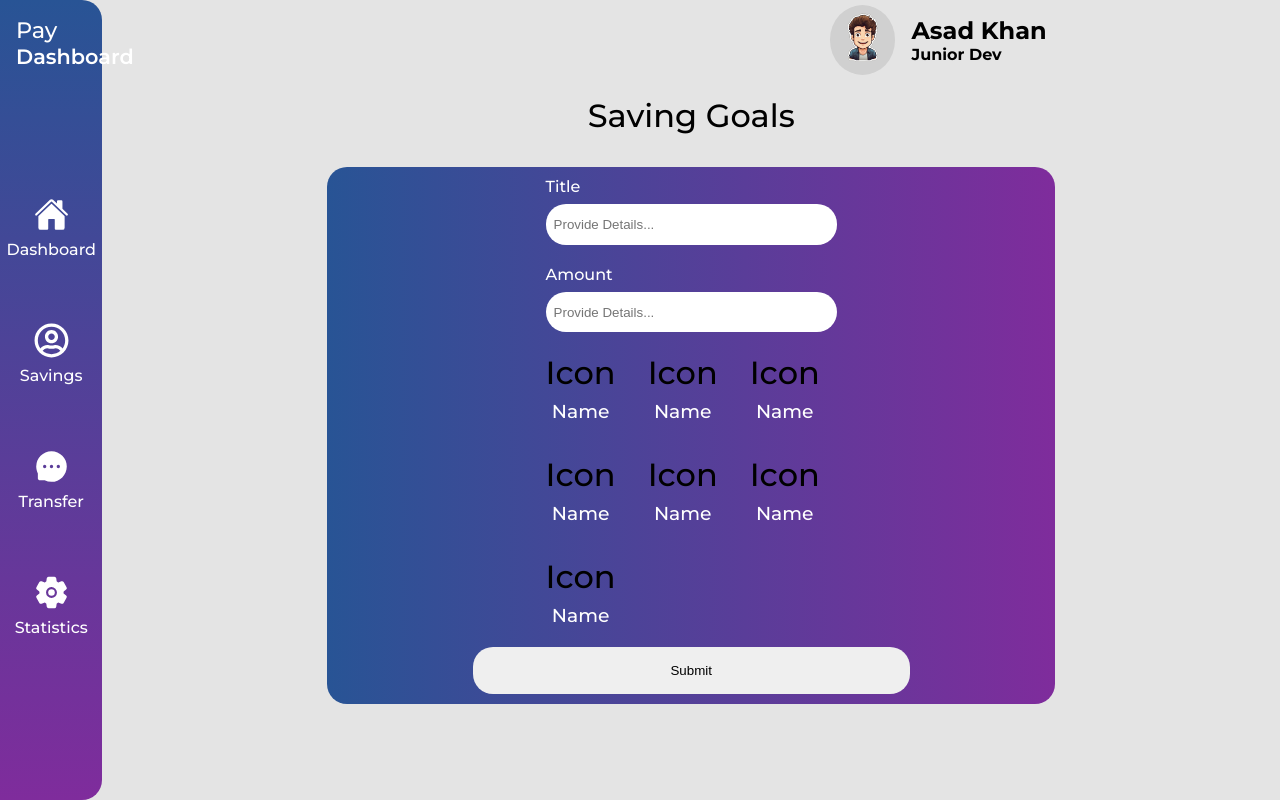
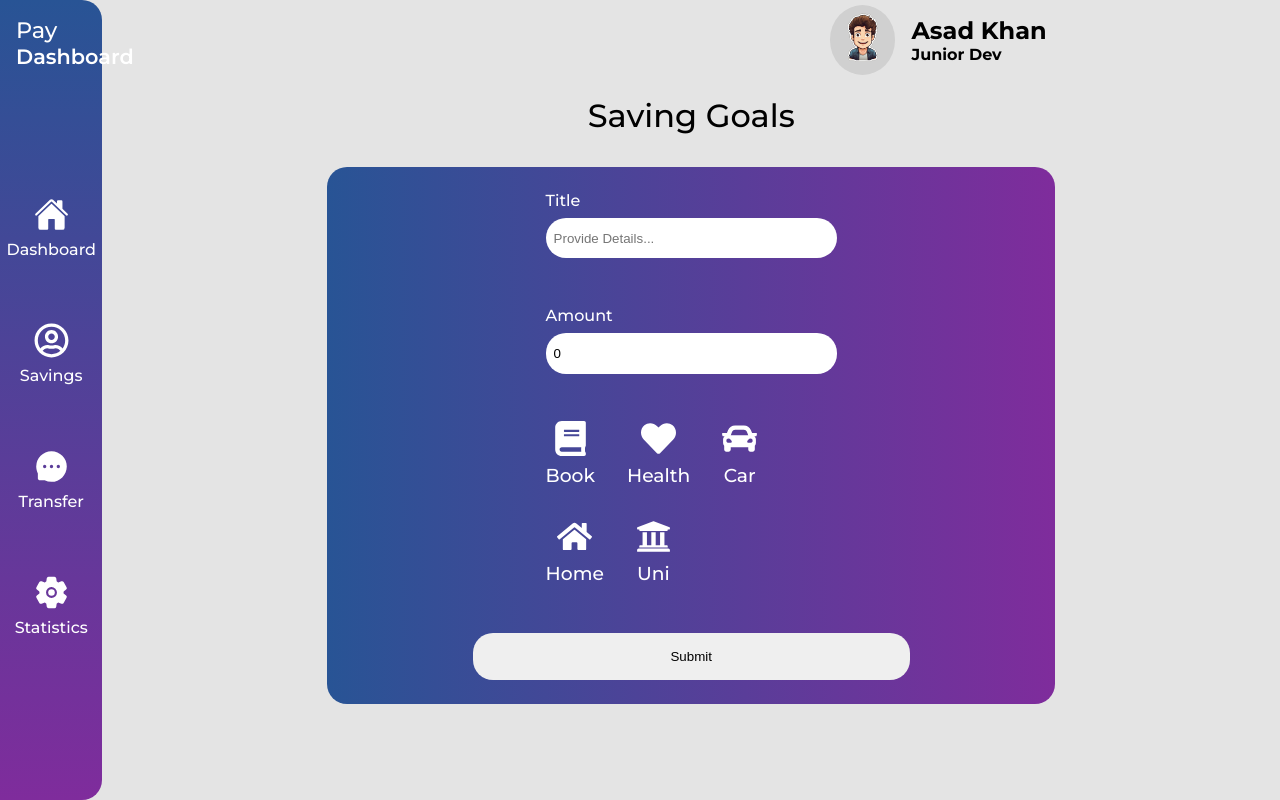
Before and after one commit to akdog/expense-wise, a React (Vite) app: page /saving in a window 1280 px wide. Built offline with nearby package versions, Linux system fonts and the light colour scheme.

Commit message:
Added Redux Logic to Transfer and Budget

```diff
--- a/src/desktop/components/SavingForm.tsx
+++ b/src/desktop/components/SavingForm.tsx
@@ -1,47 +1,92 @@
+import { useState } from "react";
 import styled from "styled-components";
 
+//Import Redux
+import { useDispatch } from "react-redux";
+import { handleSavingGoals } from "../../state/savingGoals/savingSlice";
+
+//Import Icons
+import { FaUniversity, FaCar, FaHome, FaHeart, FaBook } from "react-icons/fa";
+
+//Import Components
+import SavingIcons from "./SavingIcons";
+
 const SavingForm = () => {
+  const [name, setName] = useState("");
+  const [amount, setAmount] = useState(0);
+  const [emoji, setEmoji] = useState("");
+
+  const dispatch = useDispatch();
+
+  const handleSavings = (e: React.FormEvent) => {
+    e.preventDefault();
+    dispatch(handleSavingGoals({ name, amount, emoji }));
+
+    setName("");
+    setAmount(0);
+  };
+
+  const handleName = (e: React.ChangeEvent<HTMLInputElement>) => {
+    setName(e.target.value);
+  };
+
+  const handleAmount = (e: React.ChangeEvent<HTMLInputElement>) => {
+    setAmount(Number(e.target.value));
+  };
+
   return (
-    <Main>
+    <Main onSubmit={handleSavings}>
       <h1>Saving Goals</h1>
       <form className="saving-form">
         <div className="saving-title inputs-container">
-          <label> Title</label>
-          <input type="text" placeholder="Provide Details..." />
+          <label>Title</label>
+          <input
+            type="text"
+            placeholder="Provide Details..."
+            value={name}
+            onChange={handleName}
+          />
         </div>
         <div className="saving-amount inputs-container">
           <label>Amount</label>
-          <input type="text" placeholder="Provide Details..." />
+          <input
+            type="text"
+            placeholder="Provide Details..."
+            value={amount}
+            onChange={handleAmount}
+          />
         </div>
         <div className="saving-icon ">
-          <div className="icon-container">
-            <h1>Icon</h1>
-            <h3>Name</h3>
-          </div>
-          <div className="icon-container">
-            <h1>Icon</h1>
-            <h3>Name</h3>
-          </div>
-          <div className="icon-container">
-            <h1>Icon</h1>
-            <h3>Name</h3>
-          </div>
-          <div className="icon-container">
-            <h1>Icon</h1>
-            <h3>Name</h3>
-          </div>
-          <div className="icon-container">
-            <h1>Icon</h1>
-            <h3>Name</h3>
-          </div>
-          <div className="icon-container">
-            <h1>Icon</h1>
-            <h3>Name</h3>
-          </div>
-          <div className="icon-container">
-            <h1>Icon</h1>
-            <h3>Name</h3>
-          </div>
+          <SavingIcons
+            icon={<FaBook size="35" color="white" />}
+            name="Book"
+            setEmoji={setEmoji}
+            iconName="FaBook"
+          />
+          <SavingIcons
+            icon={<FaHeart size="35" color="white" />}
+            name="Health"
+            setEmoji={setEmoji}
+            iconName="FaHeart"
+          />
+          <SavingIcons
+            icon={<FaCar size="35" color="white" />}
+            name="Car"
+            setEmoji={setEmoji}
+            iconName="FaCar"
+          />
+          <SavingIcons
+            icon={<FaHome size="35" color="white" />}
+            name="Home"
+            setEmoji={setEmoji}
+            iconName="FaHome"
+          />
+          <SavingIcons
+            icon={<FaUniversity size="35" color="white" />}
+            name="Uni"
+            setEmoji={setEmoji}
+            iconName="FaUniversity"
+          />
         </div>
         <button>Submit</button>
       </form>
@@ -123,6 +168,8 @@ const Main = styled.div`
         flex-direction: column;
         gap: 0.5rem;
 
+        cursor: pointer;
+
         h3 {
           color: white;
           font-weight: 500;
--- a/src/desktop/components/SavingGoals.tsx
+++ b/src/desktop/components/SavingGoals.tsx
@@ -1,9 +1,31 @@
+import styled from "styled-components";
+
+//Import Icons
+import { FaUniversity, FaCar, FaHome, FaHeart, FaBook } from "react-icons/fa";
+
+//Import Redux
 import { useSelector } from "react-redux";
-import styled from "styled-components";
 import { RootState } from "../../state/store";
 
 const SavingGoals = () => {
-  const stateIncome = useSelector((state: RootState) => state.income);
+  const stateGoal = useSelector((state: RootState) => state.savings.goals);
+
+  const getIconBasedOnType = (categories: string) => {
+    switch (categories.toLowerCase()) {
+      case "fauniversity":
+        return <FaUniversity size="35" />;
+      case "facar":
+        return <FaCar size="35" />;
+      case "fahome":
+        return <FaHome size="35" />;
+      case "faheart":
+        return <FaHeart size="35" />;
+      case "fabook":
+        return <FaBook size="35" />;
+      default:
+        return <FaHome size="35" />;
+    }
+  };
 
   return (
     <Main>
@@ -11,9 +33,13 @@ const SavingGoals = () => {
         <h2>Saving Goals</h2>
       </div>
       <div className="payment-main">
-        <h2>PayPal</h2>
-        <h3>Consulting Fees</h3>
-        <h4>${stateIncome.income}</h4>
+        {stateGoal.map((item) => (
+          <div className="saving-main">
+            <h1>{getIconBasedOnType(item.emoji)}</h1>
+            <h2>{item.name}</h2>
+            <h4>${item.amount}</h4>
+          </div>
+        ))}
       </div>
     </Main>
   );
@@ -44,13 +70,27 @@ const Main = styled.div`
     height: 100%;
 
     display: flex;
-    justify-content: space-around;
-    align-items: flex-start;
+    justify-content: flex-start;
+    align-items: center;
+    flex-direction: column;
     gap: 1rem;
 
     padding: 1rem;
 
     border-radius: 20px;
+
+    .saving-main {
+      display: flex;
+      justify-content: space-between;
+      align-items: flex-start;
+
+      width: 100%;
+
+      h1 {
+        svg {
+          color: white;
+        }
+      }
 
       h2 {
         color: white;
@@ -68,6 +108,7 @@ const Main = styled.div`
         font-size: 1.2rem;
       }
     }
+  }
 `;
 
 export default SavingGoals;
--- /dev/null
+++ b/src/desktop/components/SavingIcons.tsx
@@ -0,0 +1,21 @@
+type Props = {
+  icon: React.ReactNode;
+  name: string;
+  setEmoji: React.Dispatch<React.SetStateAction<string>>;
+  iconName: string;
+};
+
+const SavingIcons = ({ icon, name, setEmoji, iconName }: Props) => {
+  const handleIcon = (iconName: string) => {
+    setEmoji(iconName);
+  };
+
+  return (
+    <div className="icon-container" onClick={() => handleIcon(iconName)}>
+      {icon}
+      <h3>{name}</h3>
+    </div>
+  );
+};
+
+export default SavingIcons;
--- a/src/desktop/components/SingleTransaction.tsx
+++ b/src/desktop/components/SingleTransaction.tsx
@@ -1,12 +1,38 @@
 import styled from "styled-components";
 
-const SingleTransaction = () => {
+//Import Icons
+import { FaUniversity, FaCar, FaHome, FaHeart, FaBook } from "react-icons/fa";
+
+type Props = {
+  info: string;
+  note: string;
+  amount: number;
+};
+
+const SingleTransaction = ({ info, note, amount }: Props) => {
+  const getIconBasedOnType = (categories: string) => {
+    switch (categories.toLowerCase()) {
+      case "fauniversity":
+        return <FaUniversity size="35" />;
+      case "facar":
+        return <FaCar size="35" />;
+      case "fahome":
+        return <FaHome size="35" />;
+      case "faheart":
+        return <FaHeart size="35" />;
+      case "fabook":
+        return <FaBook size="35" />;
+      default:
+        return <FaHome size="35" />;
+    }
+  };
+
   return (
     <Main>
-      <h1>Icon</h1>
-      <h3>Shopping</h3>
-      <h4>05 March 2021 10:00</h4>
-      <h3>$300</h3>
+      <h1>{getIconBasedOnType(note)}</h1>
+      <h3>{info}</h3>
+      <h4>{note}</h4>
+      <h3>${amount}</h3>
     </Main>
   );
 };
--- a/src/desktop/components/Transactions.tsx
+++ b/src/desktop/components/Transactions.tsx
@@ -1,17 +1,33 @@
 import styled from "styled-components";
 import SingleTransaction from "./SingleTransaction";
 
+//Import Redux
+import { useSelector } from "react-redux";
+import { RootState } from "../../state/store";
+
 const Transactions = () => {
+  const stateTransaction = useSelector(
+    (state: RootState) => state.transaction.transaction
+  );
+
+  console.log(stateTransaction);
+
   return (
     <Main>
       <div className="transactions-header">
         <h1>Transaction</h1>
       </div>
-      <SingleTransaction />
-      <hr />
-      <SingleTransaction />
-      <hr />
-      <SingleTransaction />
+      {stateTransaction.map((item) => (
+        <>
+          <SingleTransaction
+            info={item.info}
+            note={item.note}
+            amount={item.amount}
+            key={item.amount}
+          />
+          <hr />
+        </>
+      ))}
     </Main>
   );
 };
--- a/src/desktop/components/TransferForm.tsx
+++ b/src/desktop/components/TransferForm.tsx
@@ -1,21 +1,62 @@
+import { useState } from "react";
 import styled from "styled-components";
 
+//Import Redux
+import { useDispatch } from "react-redux";
+import { handleTransaction } from "../../state/transaction/transactionSlice";
+
 const TransferForm = () => {
+  const [info, setInfo] = useState("");
+  const [note, setNote] = useState("");
+  const [amount, setAmount] = useState(0);
+
+  const dispatch = useDispatch();
+
+  const handleTransactionSubmit = (e: React.FormEvent) => {
+    e.preventDefault();
+
+    dispatch(handleTransaction({ info, note, amount }));
+
+    setInfo("");
+    setNote("");
+    setAmount(0);
+  };
+
+  const handleInfo = (e: React.ChangeEvent<HTMLInputElement>) => {
+    setInfo(e.target.value);
+  };
+
+  const handleAmount = (e: React.ChangeEvent<HTMLInputElement>) => {
+    setAmount(Number(e.target.value));
+  };
+
+  const handleNote = (e: React.ChangeEvent<HTMLSelectElement>) => {
+    setNote(e.target.value);
+  };
+
   return (
-    <Main>
+    <Main onSubmit={handleTransactionSubmit}>
       <div className="pay-to-transfer">
         <label>Pay To</label>
-        <input type="text" placeholder="Provide Details...." />
+        <input
+          type="text"
+          placeholder="Provide Details...."
+          value={info}
+          onChange={handleInfo}
+        />
         <p>Please enter the wallet ID or destination email</p>
       </div>
       <div className="transfer-details">
         <div className="transfer-amount">
           <label>Amount</label>
-          <input type="text" />
+          <input type="text" value={amount} onChange={handleAmount} />
         </div>
         <div className="transfer-reason">
           <label>Reason</label>
-          <input type="text" />
+          <select value={note} onChange={handleNote}>
+            <option value="FaHome">Home</option>
+            <option value="FaBook">Books</option>
+          </select>
         </div>
       </div>
       <h3>Total:</h3>
```
Lines whose indentation alone changed are shown as unchanged.
